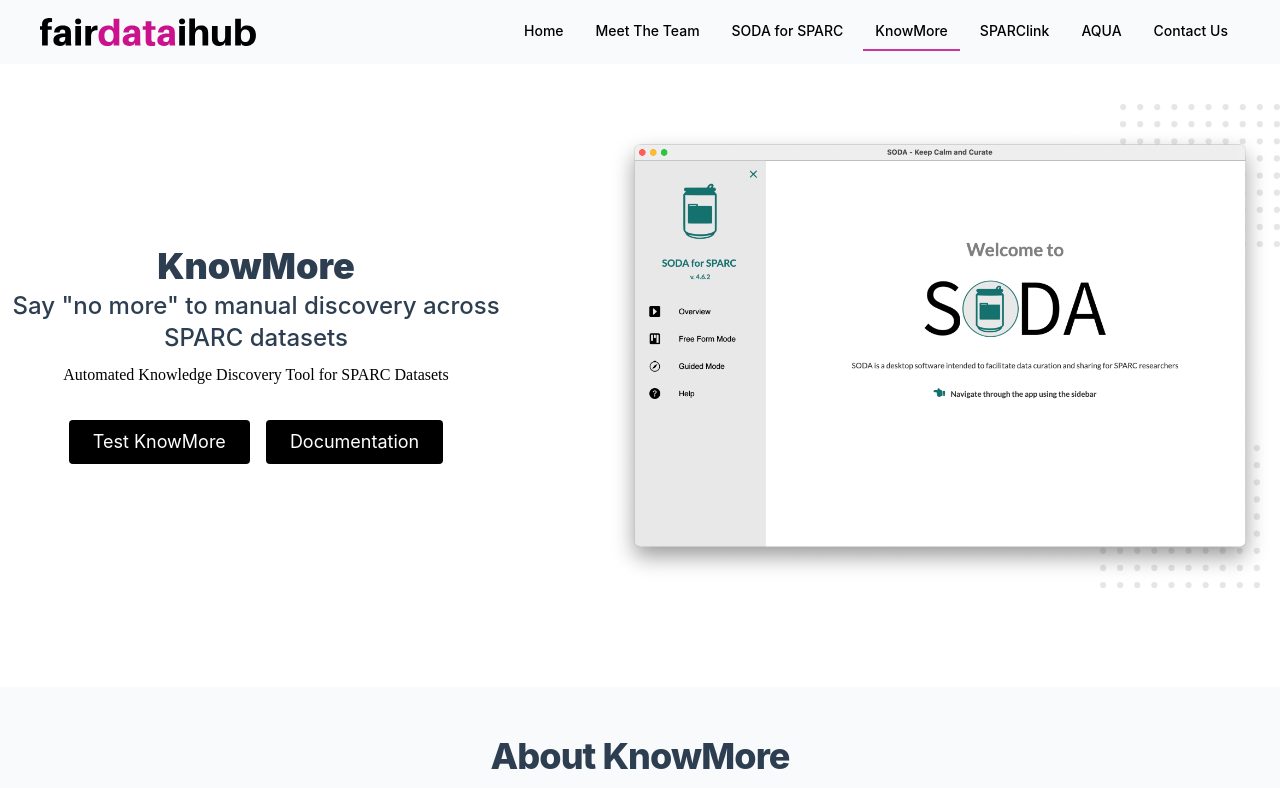
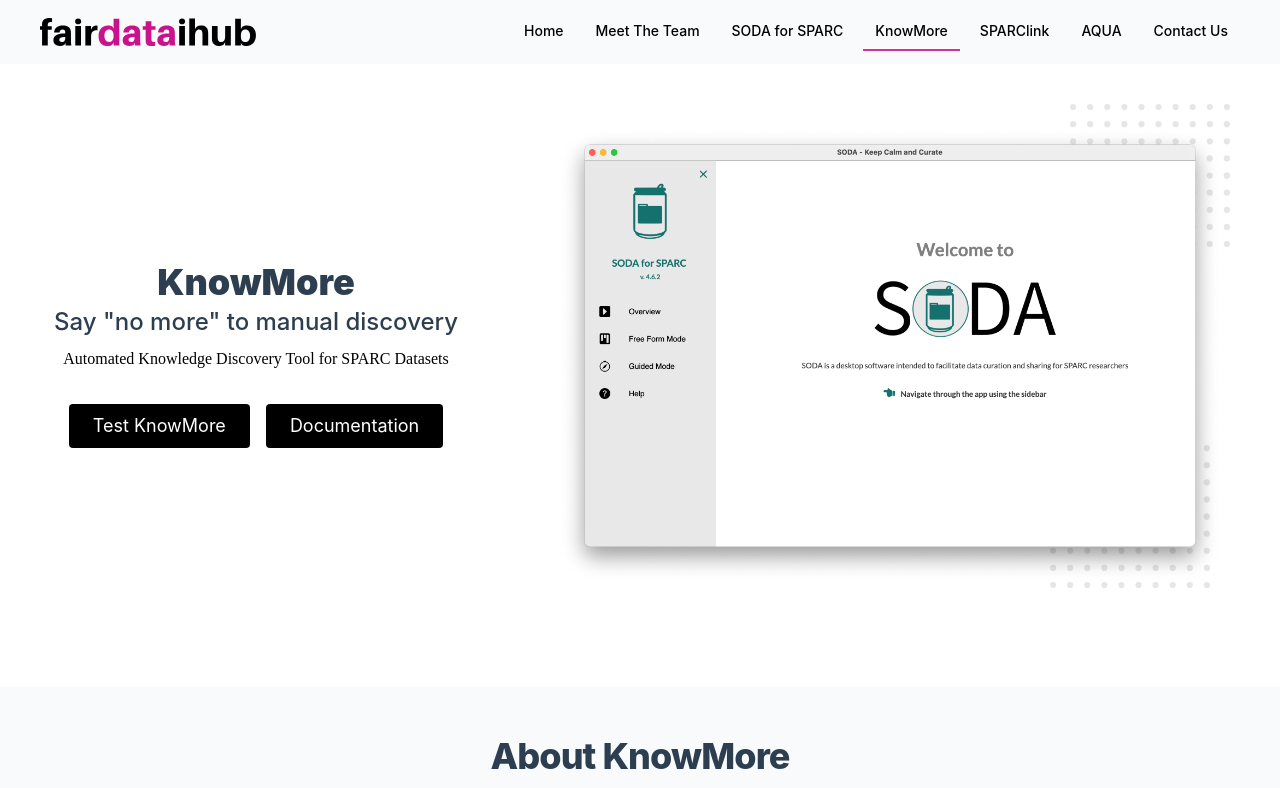
Before and after one commit to fairdataihub/fairdataihub.org, a Vue app: page /knowmore in a window 1280 px wide. Shown: the top 788 px of the page. Built offline with nearby package versions, Linux system fonts and the light colour scheme; what @kyvg/vue3-notification would draw is missing.

Commit message:
Update KnowMoreHerosection.vue

```diff
--- a/src/views/knowmore/KnowMoreHerosection.vue
+++ b/src/views/knowmore/KnowMoreHerosection.vue
@@ -76,7 +76,7 @@
               text-center
             "
           >
-            Say "no more" to manual discovery across SPARC datasets
+            Say "no more" to manual discovery
           </h2>
           <p
             class="
```
